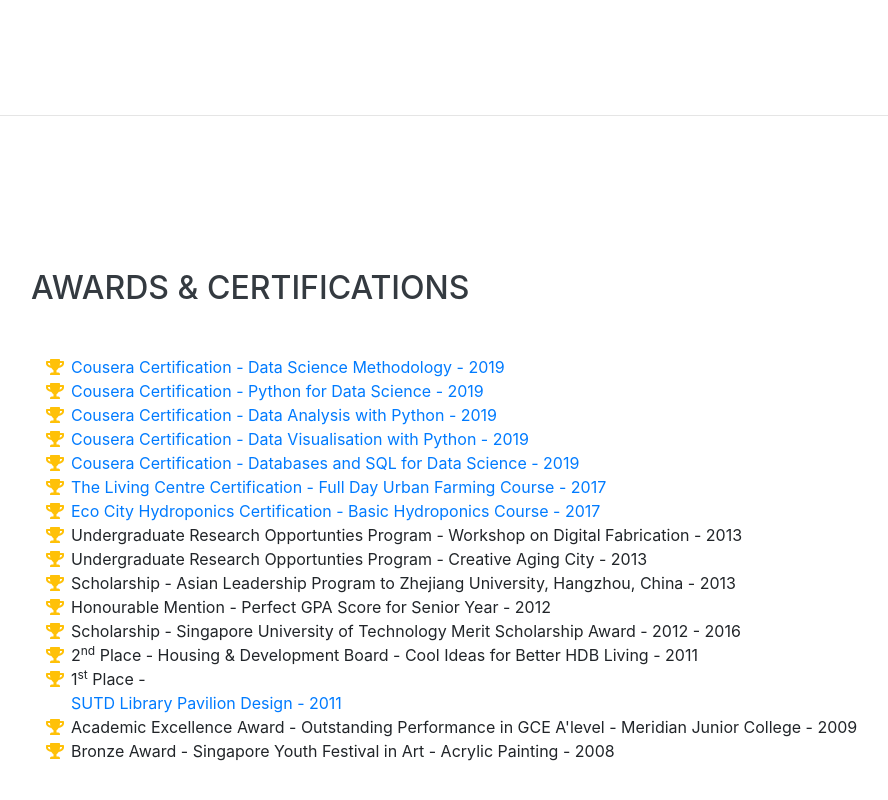
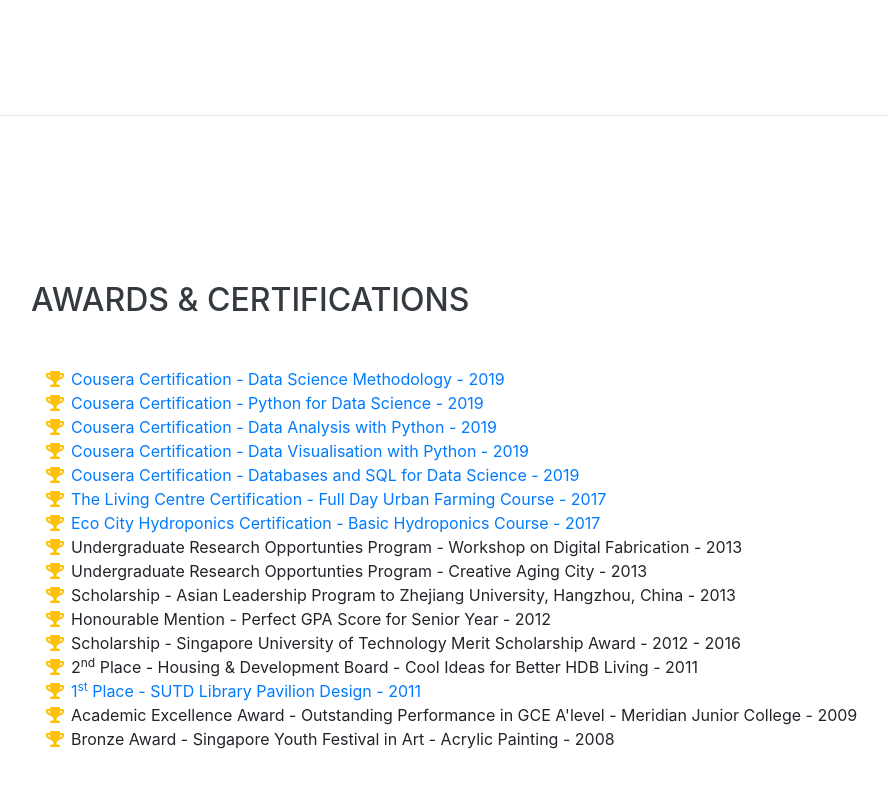
Before and after one commit to gohyiqian/Resume, a website with bundled scripts: page index.html in a window 1280 px wide. Shown: the part 3990-4790 px from the top of the page, without its empty margins (289-1177 px from the left). Built offline with nearby package versions, Linux system fonts and the light colour scheme; a web font is replaced by a local one.

Commit message:
Update index.html

```diff
--- a/index.html
+++ b/index.html
@@ -308,7 +308,7 @@
             Place - Housing & Development Board - Cool Ideas for Better HDB Living - 2011</li>
           <li>
             <i class="fa-li fa fa-trophy text-warning"></i>
-            1<sup>st</sup> Place - <a href="https://idc.sutd.edu.sg/news/presidents-design-award-2014-sutd-library-pavilion/"><li>SUTD Library Pavilion Design - 2011</li></a>
+            <a href="https://idc.sutd.edu.sg/news/presidents-design-award-2014-sutd-library-pavilion/"><li>1<sup>st</sup> Place - SUTD Library Pavilion Design - 2011</li></a>
           <li>
             <i class="fa-li fa fa-trophy text-warning"></i>
             Academic Excellence Award - Outstanding Performance in GCE A'level - Meridian Junior College - 2009</li>
```
